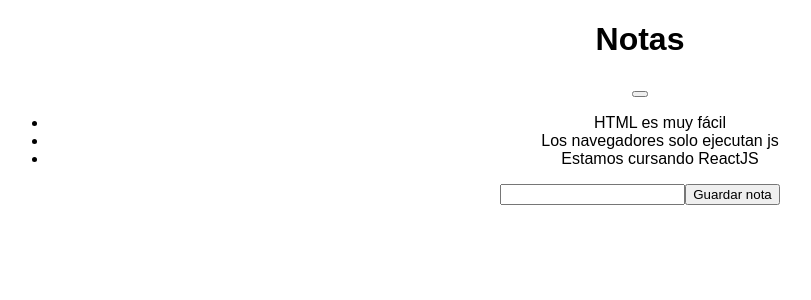
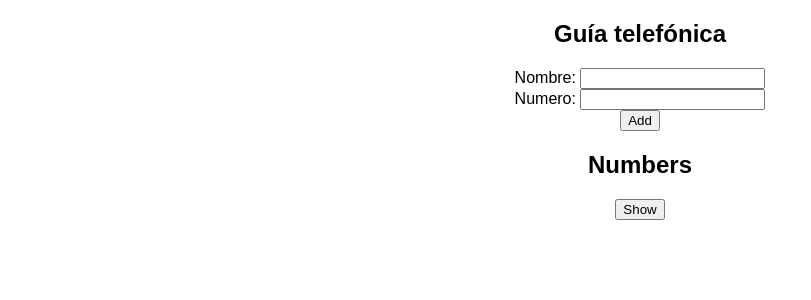
Before and after one commit to yellow4flash/Introduccion_React, a React (Create React App) app: page / in a window 1280 px wide. Shown: the top 300 px of the page, without its empty margins (0-811 px from the left). Built offline with nearby package versions, Linux system fonts and the light colour scheme.

Commit message:
Guía Telefónica

```diff
--- a/src/App.js
+++ b/src/App.js
@@ -1,10 +1,11 @@
 import "./styles.css";
 // import Hola from "./Hello";
 // import Counter from "./Counter";
-import Notas from "./notas";
+// import Notas from "./notas";
 // import Cursos from "./cursos";
 // import Condicional from "./condicional";
 // import Condicional2 from "./condicional2";
+import Telefonia from "./telefonia";
 
 const notes = [
   {
@@ -81,10 +82,11 @@
       {/* <Hola age="20"></Hola> */}
       {/* <Counter></Counter> */}
       {/* prop y variable{notes} */}
-      <Notas notes={notes}></Notas>
+      {/* <Notas notes={notes}></Notas> */}
       {/* <Cursos courses={courses} /> */}
       {/* <Condicional totalMessages={10} /> */}
       {/* <Condicional2 estado={"L"} /> */}
+      <Telefonia />
     </div>
   );
 }
--- a/src/notas.js
+++ b/src/notas.js
@@ -32,7 +32,7 @@
     };
     setNotas(notas.concat(noteObject));
     setNuevaNota("");
-    console.log(e);
+    // console.log(e);
   };
 
   const handleNoteChange = (e) => {
@@ -65,7 +65,9 @@
     <div>
       <h1>Notas</h1>
       {/* en map siempre debe regresar un key */}
-      <button onClick={handleButtom}></button>
+      <button onClick={handleButtom}>
+        {showImportant ? "All" : "Important"}
+      </button>
       <ul>
         {notasAMostrar.map((note) => (
           <Nota key={note.id} note={note} />
--- /dev/null
+++ b/src/telefonia.js
@@ -0,0 +1,112 @@
+import React, { useState, useEffect, Fragment } from "react";
+
+const Telefonia = () => {
+  const [persons, setPersons] = useState([
+    { name: "Hoose", number: "3141066664" }
+  ]);
+  // const [newPersons, setNewPersons] = useState("");
+  const [newName, setNewName] = useState("");
+  const [newNumber, setNewNumber] = useState("");
+  const [showImportant, setShowImportant] = useState(false);
+
+  // console.log(persons);
+  // console.log(newNumber);
+
+  useEffect(() => {
+    // setPersons(persons);
+    // console.log("Personas", persons);
+  }, [persons]);
+
+  // let vari = false;
+  // persons.filter((person) => {
+  //   const Equal = newNumber === person.number ? true : false;
+  //   if (Equal) {
+  //     vari = true;
+  //   } else {
+  //     vari = false;
+  //   }
+  //   return Equal;
+  // });
+  // console.log("vari:", vari);
+  // console.log(persons);
+
+  const addPerson = (e) => {
+    e.preventDefault();
+    const personObject = {
+      name: newName,
+      number: newNumber
+    };
+
+    if (newNumber.length === 0 || newNumber.length > 10) {
+      // console.log("addPerson:", newNumber);
+      alert("El número debe ser válido no más de 10 digitos");
+    } else if (
+      persons.filter((person) => newNumber === person.number).length > 0
+    ) {
+      alert("Número repetido");
+    } else {
+      setPersons(persons.concat(personObject));
+      setNewName("");
+      setNewNumber("");
+      console.log("Enviado");
+    }
+  };
+  // console.log("out:", persons);
+
+  const handleNameChange = (e) => {
+    const { target } = e;
+    const { value } = target;
+    setNewName(value);
+    // console.log(value);
+  };
+  const handleNumberChange2 = (e) => {
+    const { target } = e;
+    const { value } = target;
+    // const phoneNumber = value.length <= 10 ? value : 0;
+    setNewNumber(value);
+    console.log(value);
+  };
+
+  const handleButtom = (e) => {
+    setShowImportant(!showImportant);
+  };
+  return (
+    <Fragment>
+      <h2>Guía telefónica</h2>
+      <form onSubmit={addPerson}>
+        <div>
+          <label>Nombre: </label>
+          <input value={newName} onChange={handleNameChange} />
+        </div>
+        <div>
+          Numero: <input value={newNumber} onChange={handleNumberChange2} />
+        </div>
+        <div>
+          <button type="submit">Add</button>
+        </div>
+      </form>
+      <h2>Numbers</h2>
+      {/* MOSTRAR GUÍA AQUÍ */}
+      <button onClick={handleButtom}>{showImportant ? "Hide" : "Show"}</button>
+      {
+        <span>
+          {showImportant ? (
+            <ul>
+              {persons.map((person) => {
+                return (
+                  <p>
+                    Nombre: {person.name} --- Número: {person.number}{" "}
+                  </p>
+                );
+              })}
+            </ul>
+          ) : (
+            <div />
+          )}
+        </span>
+      }
+    </Fragment>
+  );
+};
+
+export default Telefonia;
```
